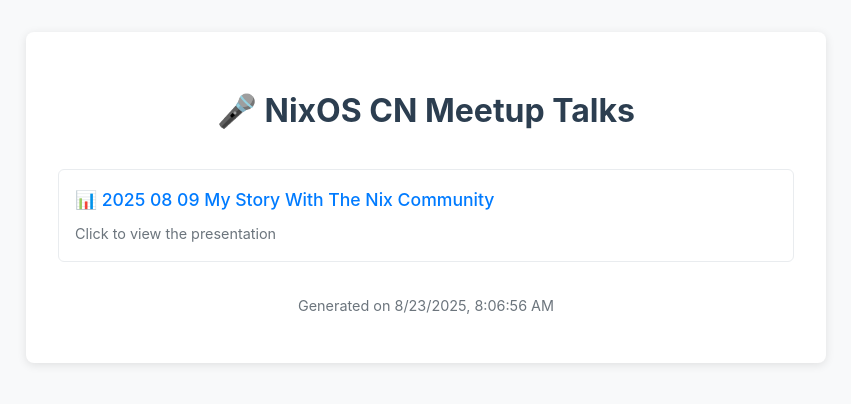
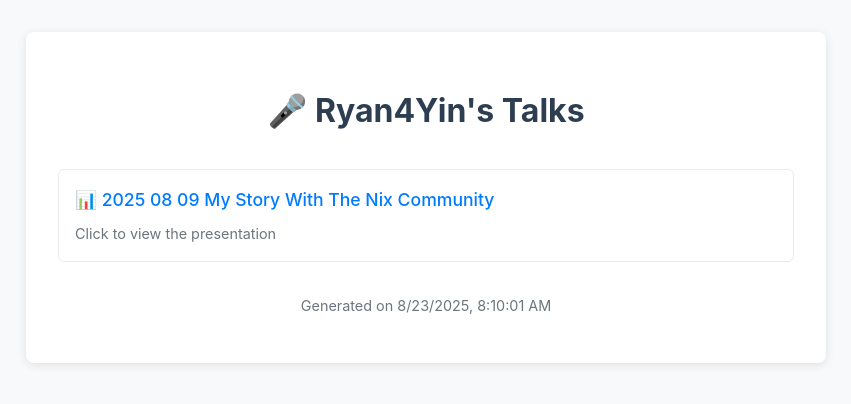
Before and after one commit to ryan4yin/talks, a plain HTML site: page index.html in a window 1280 px wide. Shown: the whole page, without its empty margins (214-1065 px from the left). Drawn offline with Linux system fonts and the light colour scheme.

Commit message:
deploy: 59fc7679482f00b9fdd93968d56a96c56c980b4d

```diff
--- a/index.html
+++ b/index.html
@@ -3,7 +3,6 @@
   <head>
     <meta charset="UTF-8" />
     <meta name="viewport" content="width=device-width, initial-scale=1.0" />
-    <title>Ryan4Yin's Talks</title>
     <style>
       body {
         font-family: -apple-system, BlinkMacSystemFont, "Segoe UI", Roboto, sans-serif;
@@ -61,10 +60,11 @@
         font-size: 0.9rem;
       }
     </style>
+    <title>Ryan4Yin's Talks</title>
   </head>
   <body>
     <div class="container">
-      <h1>🎤 NixOS CN Meetup Talks</h1>
+      <h1>🎤 Ryan4Yin's Talks</h1>
       <ul class="talk-list">
 
     <li class='talk-item'>
@@ -74,7 +74,7 @@
 
       </ul>
       <div class="footer">
-        <p>Generated on 8/23/2025, 8:06:56 AM</p>
+        <p>Generated on 8/23/2025, 8:10:01 AM</p>
       </div>
     </div>
   </body>
```
